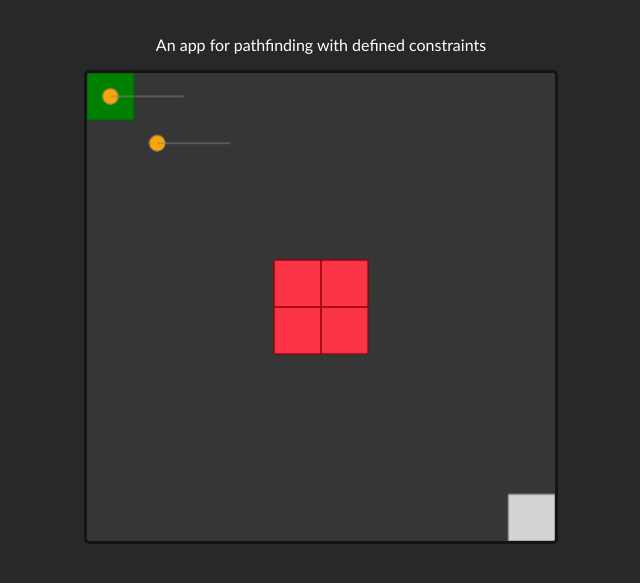
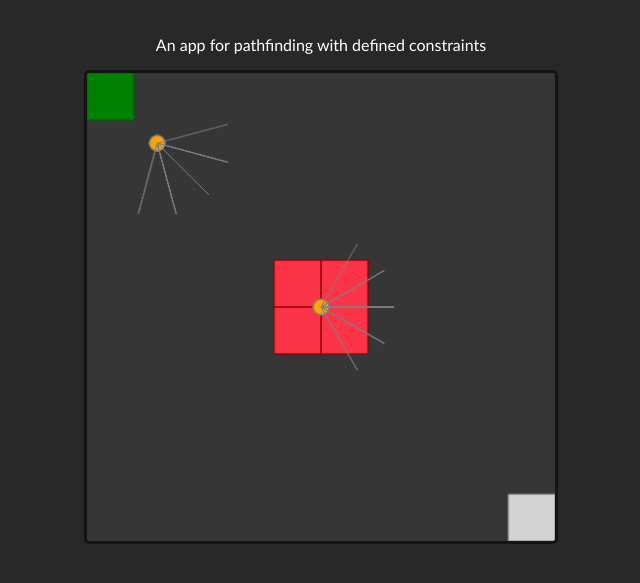
Before and after one commit to alex-cgs/path-it, a plain HTML site: page index.html in a window 1280 px wide. Shown: the part 73-656 px from the top of the page, without its empty margins (319-959 px from the left). Drawn offline with Linux system fonts and the light colour scheme.

Commit message:
Sensor added! Ships can also die

```diff
--- a/index.html
+++ b/index.html
@@ -7,6 +7,7 @@
     <title>Path-IT</title>
     <link rel="stylesheet" href="style.css">
     <script type="module" src="doc.js"></script>
+    <script type="module" src="sensor.js"></script>
     <script type="module" src="ship.js"></script>
     <script type="module" src="script.js"></script>
 
--- a/script.js
+++ b/script.js
@@ -1,6 +1,6 @@
 import * as doc from './doc.js';
 
-import * as play from './ship.js'
+import * as play from './ship.js';
 
 var c = document.getElementById("Canv");
 
@@ -32,7 +32,8 @@ map[5][5] = 2;
 map[9][9] = 3;
 
 
-
+var xObs = [];
+var yObs = [];
 
 
 function draw(map, idx, fill, stroke) {
@@ -51,10 +52,29 @@ function draw(map, idx, fill, stroke) {
     ctx.closePath();
 }
 
-console.log(map);
+function initdraw(map, idx, fill, stroke) {
+    ctx.beginPath();
+    ctx.fillStyle = fill;
+    ctx.strokeStyle = stroke;
+    for (let i = 0; i < map.length; i++){
+        for (let j = 0; j < map[i].length; j++){
+            if (map[i][j] == idx) {
+                ctx.rect(48 * j, 48 * i, 48, 48);
+                ctx.fill();
+                ctx.stroke();
+
+                xObs[xObs.length] = 48 * j;
+                yObs[yObs.length] = 48 * i;
+            }
+        }
+    }
+    ctx.closePath();
+}
+
+console.log(xObs, yObs);
 
 
-draw(map, 2, "#FC3448", "#8B0000"); //Draw obstacles
+initdraw(map, 2, "#FC3448", "#8B0000"); //Draw obstacles
 
 draw(map, 1, "green", "darkgreen"); //Draw spawn point
 
@@ -82,9 +102,9 @@ draw(map, 3, "lightgrey", "grey"); //Draw end line
 //(std -21, -12)
 
 
-let player1 = new play.Ship(12, 12, 0, [0], [0]);
+let player1 = new play.Ship(120, 120, 0, [0], [0]);
 
-let player2 = new play.Ship(36, 36, 0, [0], [0]);
+let player2 = new play.Ship(36, 36, Math.PI/4, [0], [0]);
 
 var ships = [player1, player2];
 
@@ -97,6 +117,48 @@ console.log(player1.x);
 //let y = new play.Ship(0, 0, 0, [0], [0]);
 
 
+var genFit = 0.004;
+
+function update() {
+
+    ctx.clearRect(0, 0, c.width, c.height);
+    draw(map, 2, "#FC3448", "#8B0000"); //Draw obstacles
+    draw(map, 1, "green", "darkgreen"); //Draw spawn point
+    draw(map, 3, "lightgrey", "grey"); //Draw end line
+
+
+    for (let i = 0; i < 2; i++) {
+
+        if (!ships[i].dead) {
+            //ships[i].right(); Tests for speed when turning
+            ships[i].x += ships[i].speed * Math.cos(ships[i].angle);
+            ships[i].y += ships[i].speed * Math.sin(ships[i].angle);
+
+            //Check if ship is dead
+            for (let d = 0; d < xObs.length; d++) {
+
+                //10 = ship's width, 58 = ship's width + object width (48)
+                if ((ships[i].x * 2 > xObs[d] - 10 && ships[i].x * 2 < xObs[d] + 58 &&
+                    ships[i].y * 2 > yObs[d] - 10 && ships[i].y * 2 < yObs[d] + 58) ||
+                    (ships[i].x * 2 > 470 || ships[i].y * 2 > 470 || ships[i].x * 2 < 10 || ships[i].y * 2 < 10)) {
+
+                    ships[i].dead = true;
+
+                    console.log(ships[i].fit);
+                    break;
+                }
+            }
+        }
+        ships[i].draw(ctx);
+    }
+    genFit += 0.003;
+    console.log(1/genFit);
+}
+
+update();
+
+
+
 document.addEventListener('keydown', function(e) {
     for (let i = 0; i < ships.length; i++) {
         switch (e.keyCode) {
@@ -105,6 +167,7 @@ document.addEventListener('keydown', function(e) {
                 break;
             case 38:
                 ships[i].move();
+                setInterval(update, 20);
                 break;
             case 39:
                 ships[i].right();
@@ -114,25 +177,6 @@ document.addEventListener('keydown', function(e) {
 });
 
 
-function update() {
-    ctx.clearRect(0, 0, c.width, c.height);
-    draw(map, 2, "#FC3448", "#8B0000"); //Draw obstacles
-    draw(map, 1, "green", "darkgreen"); //Draw spawn point
-    draw(map, 3, "lightgrey", "grey"); //Draw end line
-    for (let i = 0; i < 2; i++) {
-        if (!ships[i].dead) {
-            //ships[i].right(); Tests for speed when turning
-            ships[i].x += ships[i].speed * Math.cos(ships[i].angle);
-            ships[i].y += ships[i].speed * Math.sin(ships[i].angle);
-            ships[i].draw(ctx);
-        }
-    }
-    console.log(player1.angle);
-}
-
-setInterval(update, 15);
-
-
 
 
 
--- a/sensor.js
+++ b/sensor.js
@@ -1,5 +1,19 @@
 export class Sensor {
-    constructor() {
+    constructor(x, y, angle) {
+        this.x = x;
+        this.y = y;
+        this.angle = angle;
+    }
 
+    draw(ctx, x, y, angle) {
+        ctx.save();
+
+        ctx.moveTo(x * 2, y * 2);
+
+        ctx.lineTo(x*2 + 75*Math.cos(angle), y*2 + 75*Math.sin(angle) );
+
+        ctx.restore();
+
+        ctx.stroke();
     }
 }
--- a/ship.js
+++ b/ship.js
@@ -1,5 +1,7 @@
+import * as sen from './sensor.js';
+
 export class Ship {
-    constructor(x, y, angle, weights, biases, ctx) {
+    constructor(x, y, angle, weights, biases) {
         this.x = x;
         this.y = y;
         this.speed = 0;
@@ -7,10 +9,18 @@ export class Ship {
         this.weights = weights;
         this.bias = biases;
         this.dead = false;
+        this.fit = 0;
+        this.sensor1 = new sen.Sensor(this.x, this.x, this.angle);
+        this.sensor2 = new sen.Sensor(this.x, this.x, this.angle + Math.PI / 6);
+        this.sensor3 = new sen.Sensor(this.x, this.x, this.angle - Math.PI / 6);
+        this.sensor4 = new sen.Sensor(this.x, this.x, this.angle + Math.PI / 3);
+        this.sensor5 = new sen.Sensor(this.x, this.x, this.angle - Math.PI / 3);
+        this.capTouch = [0, 0, 0, 0, 0];
     }
 
 
 
+    //OLD DESIGN, to do in the end just for aesthetics
     // spawn(ctx) {
     //     //this.move();
     //     ctx.closePath();
@@ -44,29 +54,28 @@ export class Ship {
         ctx.closePath();
         ctx.restore();
 
+        //SENSOR:
+        this.sensor1.draw(ctx, this.x, this.y, this.angle);
+        this.sensor2.draw(ctx, this.x, this.y, this.angle + Math.PI / 6);
+        this.sensor3.draw(ctx, this.x, this.y, this.angle - Math.PI / 6);
+        this.sensor4.draw(ctx, this.x, this.y, this.angle + Math.PI / 3);
+        this.sensor5.draw(ctx, this.x, this.y, this.angle - Math.PI / 3);
+
 
         //SENSOR:
-        ctx.save();
 
-        ctx.moveTo(this.x * 2, this.y * 2);
-
-        ctx.lineTo(this.x*2 + 75*Math.cos(this.angle), this.y*2 + 75*Math.sin(this.angle) );
-
-        ctx.restore();
-
-        ctx.stroke();
     }
 
     move() {
-        this.speed = 4;
+        this.speed = 1;
     }
 
     left() {
-        this.angle -= Math.PI / 25;
+        this.angle -= Math.PI / 20;
     }
 
     right() {
-        this.angle += Math.PI / 25;
+        this.angle += Math.PI / 20;
     }
 
 }
```
